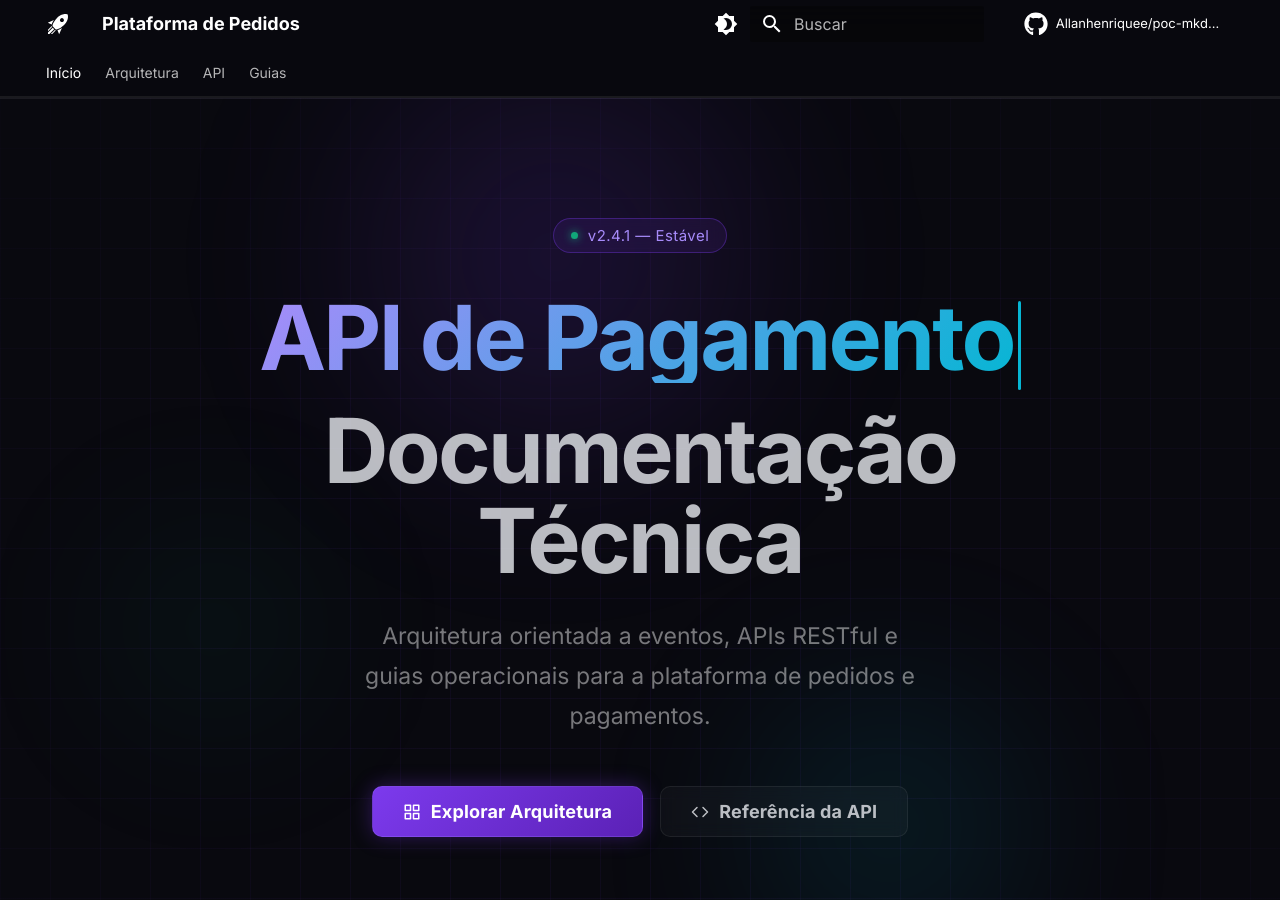
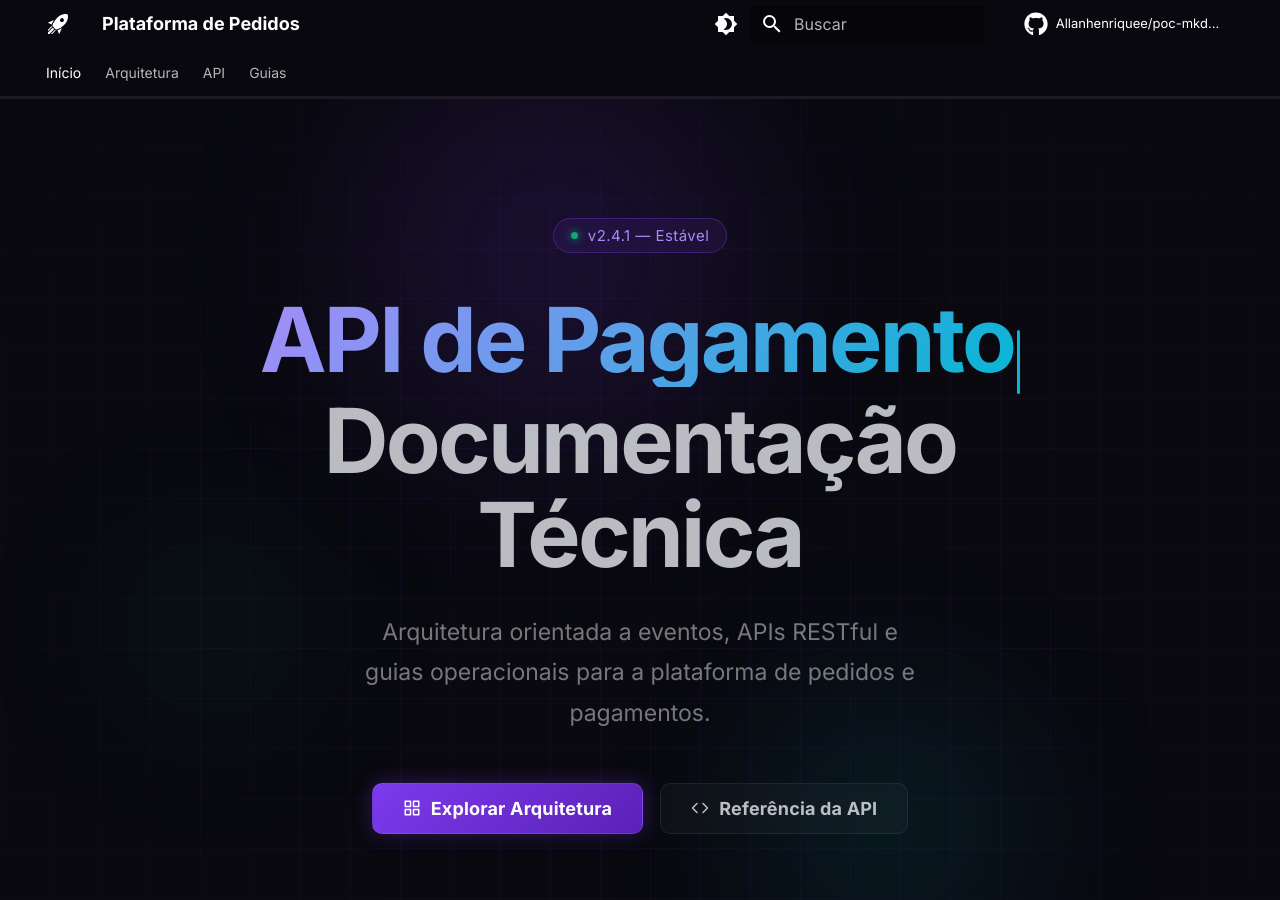
Before and after one commit to Allanhenriquee/poc-mkdocs, an MkDocs documentation site: the page built from docs/index.md, in a window 1280 px wide and 900 px high. Built offline with MkDocs 1.6.1 and Material for MkDocs 9.7.7, drawn with Linux system fonts in a browser that asks for light colours; comment, search, counter and statistics services are not loaded.

Commit message:
Fix hero title gap — cursor was inflating line box
Root cause: .typed-cursor had vertical-align: middle + height: 1em.
With middle alignment, a 1em cursor is positioned so its center aligns
with the x-height midpoint (~0.26em above baseline), placing its bottom
at ~0.76em below baseline — far past Inter's descender (~0.24em).
This silently extended the first line's line box, creating a large gap.

Fix:
- Change vertical-align from middle to text-bottom (cursor bottom aligns
  with text bottom, no downward line box extension)
- Reduce cursor height from 1em to 0.72em (cap height range)
- Remove flex-direction: column + gap from .hero-title, use plain block
  flow with line-height: 1.05 so the gap between lines is only ~4px at
  5rem instead of the previous ~36px

Co-Authored-By: Claude Sonnet 4.6 <noreply@anthropic.com>

```diff
--- a/docs/stylesheets/extra.css
+++ b/docs/stylesheets/extra.css
@@ -224,16 +224,13 @@
   letter-spacing: -0.03em;
   color: var(--md-typeset-color);
   margin: 0 0 1.5rem;
-  display: flex;
-  flex-direction: column;
-  align-items: center;
-  gap: 0.18em;
+  line-height: 1.05;
+  text-align: center;
 }
 
 .hero-title__animated,
 .hero-title__static {
   display: block;
-  line-height: 1;
 }
 
 .gradient-text {
@@ -244,14 +241,14 @@
   display: inline-block;
 }
 
-/* Typed cursor */
+/* Typed cursor — text-bottom keeps it from inflating the line box */
 .typed-cursor {
   display: inline-block;
   width: 3px;
-  height: 1em;
+  height: 0.72em;
   background: var(--color-accent);
-  margin-left: 4px;
-  vertical-align: middle;
+  margin-left: 3px;
+  vertical-align: text-bottom;
   border-radius: 2px;
   animation: blink-cursor 0.9s step-end infinite;
 }
```
